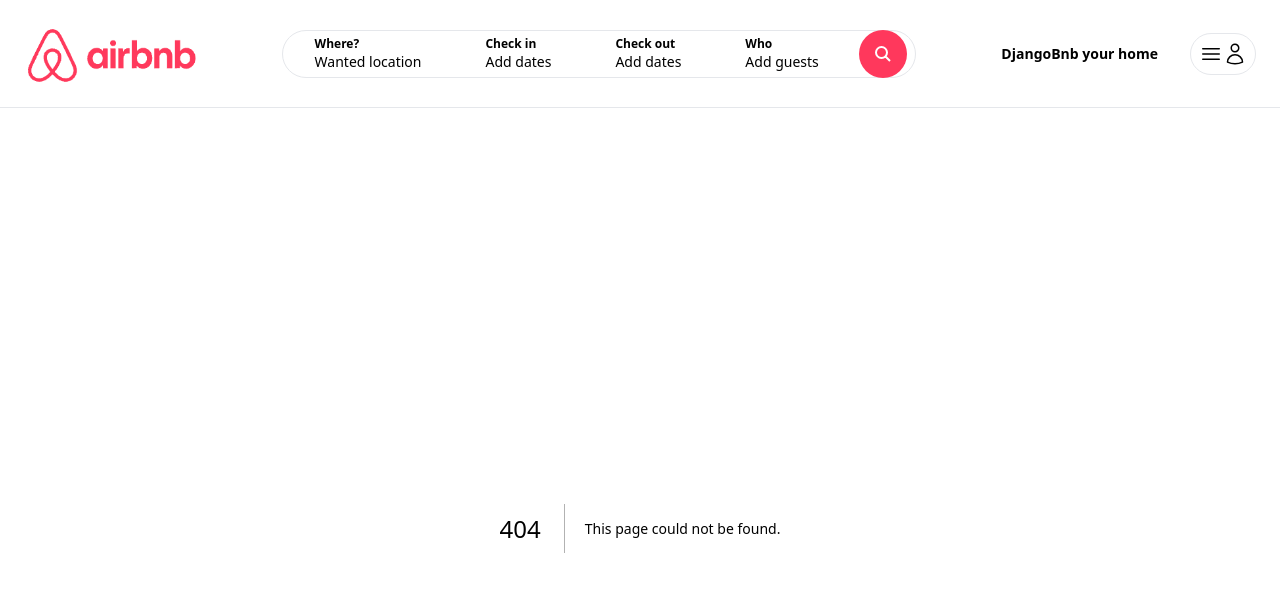
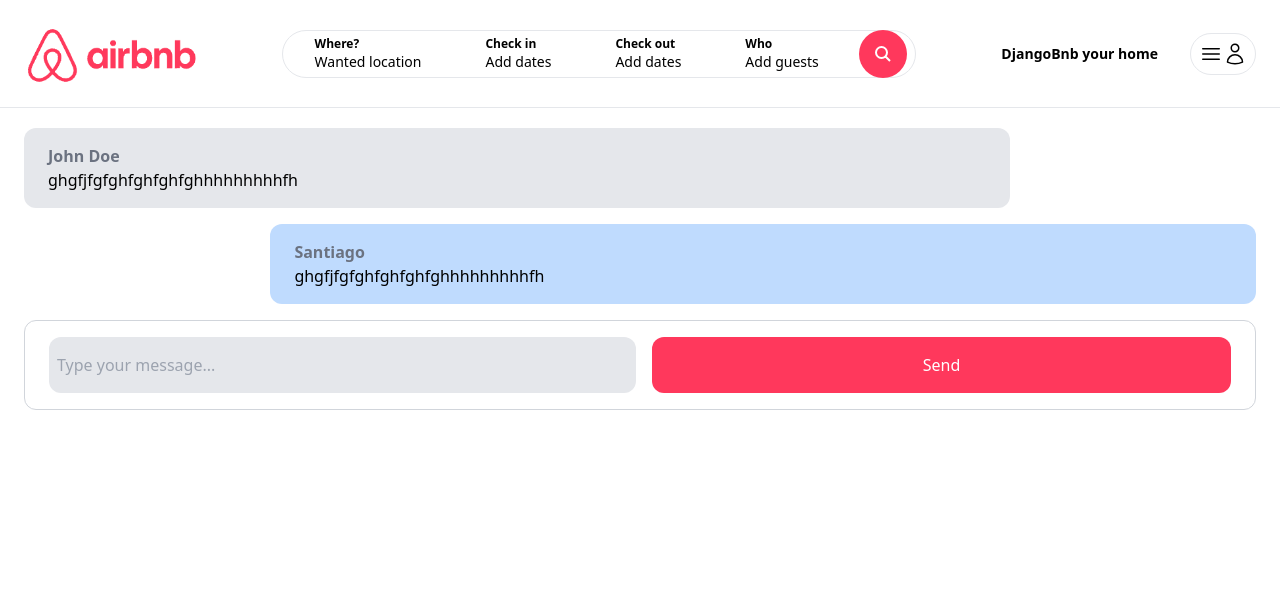
Before and after one commit to SantiagoAHS/Airbnb-Frondend, a Next.js app: page /inbox/1 in a window 1280 px wide. Before the commit this address had no page. Shown: the top 592 px of the page. Built offline with nearby package versions, Linux system fonts and the light colour scheme.

Commit message:
08 detail page for chat and User menu

```diff
--- /dev/null
+++ b/app/components/forms/CustomButton.tsx
@@ -0,0 +1,21 @@
+interface CustomButtonProps {
+    label: string;
+    onClick?: ()=> void;
+    className?: string;
+}
+
+const CustomButton:React.FC<CustomButtonProps> = ({
+    label,
+    onClick,
+    className
+})=>{
+    return(
+        <div
+            onClick={onClick}
+            className={`w-full py-4 bg-airbnb hover:bg-airbnb-Dark text-white text-center rounded-xl transition cursor-pointer ${className}`}>
+            {label}
+        </div>
+    )
+}
+
+export default CustomButton;
--- /dev/null
+++ b/app/components/inbox/ConversationDetail.tsx
@@ -0,0 +1,39 @@
+'use client';
+
+import CustomButton from "../forms/CustomButton";
+
+const ConversationDetail= ()=>{
+    return(
+        <>
+            <div className="max-h-[400px] overflow-auto flex flex-col space-y-4">
+                <div className="w-[80%] py-4 px-6 rounded-xl bg-gray-200 ">
+                    <p className="font-bold text-gray-500">John Doe</p>
+
+                    <p>ghgfjfgfghfghfghfghhhhhhhhhfh</p>
+                </div>
+
+                <div className="w-[80%] ml-[20%] py-4 px-6 rounded-xl bg-blue-200 ">
+                    <p className="font-bold text-gray-500">Santiago</p>
+
+                    <p>ghgfjfgfghfghfghfghhhhhhhhhfh</p>
+                </div>
+            </div>
+
+            <div className="mt-4 py-4 px-6 flex border border-gray-300 space-x-4 rounded-xl">
+                    <input
+                    type="text"
+                    placeholder="Type your message..."
+                    className="w-full p-2 bg-gray-200 rounded-xl"
+                    />
+
+                    <CustomButton
+                        label='Send'
+                        onClick={()=> console.log('Clicked')}
+                        className="w-[100px]"
+                    />
+            </div>
+        </>
+    )
+}
+
+export default ConversationDetail;
--- /dev/null
+++ b/app/components/navbar/MenuLink.tsx
@@ -0,0 +1,22 @@
+'use client';
+
+interface MenuLinkProps {
+    label: string;
+    onClick: ()=> void;
+}
+
+const MenuLink: React.FC<MenuLinkProps> = ({
+    label,
+    onClick
+}) => {
+    return (
+        <div
+            onClick={onClick}
+            className="px-5 py-4 cursor-pointer hover:bg-gray-100 transition"
+        >
+            {label}
+        </div>
+    )
+}
+
+export default MenuLink;
--- a/app/components/navbar/UserNav.tsx
+++ b/app/components/navbar/UserNav.tsx
@@ -1,7 +1,16 @@
+'use client';
+
+import { useState } from "react";
+
+import MenuLink from "./MenuLink";
+
 const UserNav = ()=>{
+    const [isOpen, setIsOpen] = useState(false)
     return(
         <div className="p-2 relative inline-block border rounded-full">
-            <button className="flex items-center ">
+            <button
+                onClick={()=>setIsOpen(!isOpen)}
+                className="flex items-center ">
                 <svg fill="none" viewBox="0 0 24 24" strokeWidth="1.5" stroke="currentColor" className="w-6 h-6">
                     <path strokeLinecap="round" strokeLinejoin="round" d="M3.75 6.75h16.5M3.75 12h16.5m-16.5 5.25h16.5" />
                 </svg>
@@ -10,6 +19,20 @@
                     <path strokeLinecap="round" strokeLinejoin="round" d="M15.75 6a3.75 3.75 0 1 1-7.5 0 3.75 3.75 0 0 1 7.5 0ZM4.501 20.118a7.5 7.5 0 0 1 14.998 0A17.933 17.933 0 0 1 12 21.75c-2.676 0-5.216-.584-7.499-1.632Z" />
                 </svg>
             </button>
+
+            {isOpen && (
+                <div className="w-[220px] absolute top-[60px] right-0 bg-white border rounded-xl shadow-md flex flex-col cursor-pointer">
+                    <MenuLink
+                        label='log in'
+                        onClick={()=> console.log('Clicked button')}
+                    />
+
+                    <MenuLink
+                        label='Sing in'
+                        onClick={()=> console.log('Clicked button')}
+                    />
+                </div>
+            )}
         </div>
     )
 }
--- /dev/null
+++ b/app/inbox/[id]/page.tsx
@@ -0,0 +1,10 @@
+import ConversationDetail from "@/app/components/inbox/ConversationDetail";
+const ConversationPage =()=>{
+    return(
+        <main className="max-w-[1500px] mx-auto px-6">
+            <ConversationDetail/>
+        </main>
+    )
+}
+
+export default ConversationPage;
```
Also changed, not shown: 1 other file (tests, documents, lock files or other folders).
